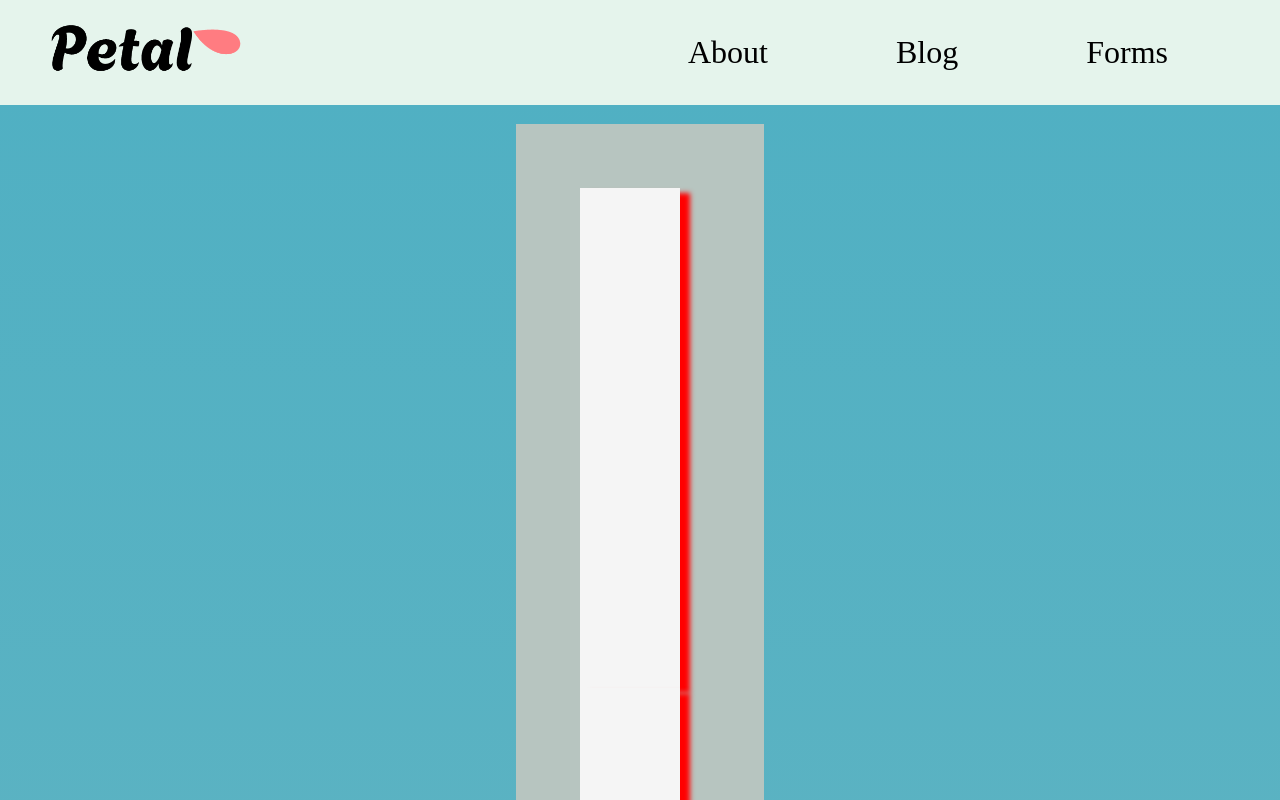
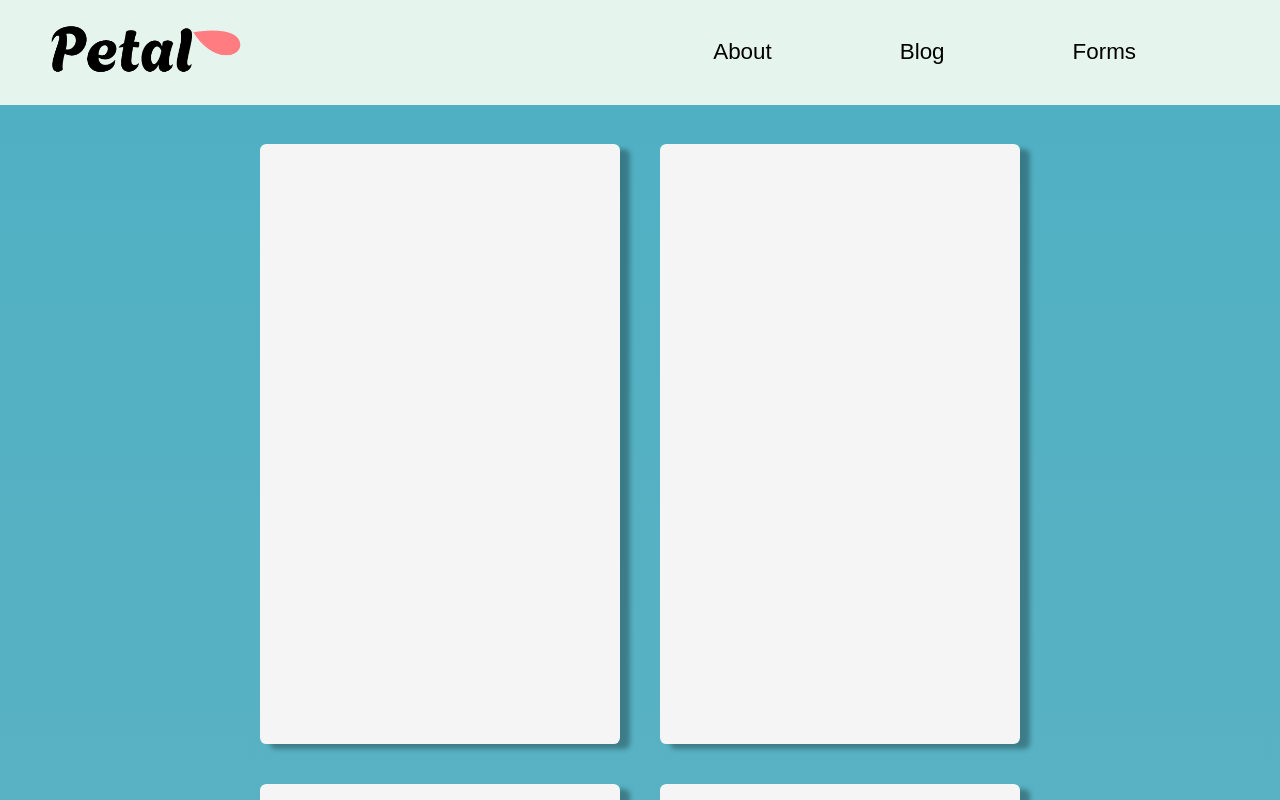
Before and after one commit to jacob-hill90/petal, a React (Vite) app: page / in a window 1280 px wide. Shown: the top 800 px of the page. Built offline with nearby package versions, Linux system fonts and the light colour scheme; a web font is replaced by a local one.

Commit message:
card fixes

```diff
--- a/src/components/firstContent/FirstContent.jsx
+++ b/src/components/firstContent/FirstContent.jsx
@@ -16,6 +16,18 @@ export const FirstContent = () => {
         <div className="card"></div>
         <div className="card"></div>
         <div className="card"></div>
+        <div className="card"></div>
+        <div className="card"></div>
+        <div className="card"></div>
+        <div className="card"></div>
+        <div className="card"></div>
+        <div className="card"></div>
+        <div className="card"></div>
+        <div className="card"></div>
+        <div className="card"></div>
+        <div className="card"></div>
+        <div className="card"></div>
+        <div className="card"></div>
       </div>
     </div>
   );
--- a/src/components/firstContent/style.css
+++ b/src/components/firstContent/style.css
@@ -12,22 +12,30 @@
   align-items: center;
 }
 
-.card-wrapper{
-  max-width: 90vw;
-  display:block;
-  padding: 4rem;
-  background-color: rgb(183, 197, 192);
+.card-wrapper {
+  max-width: 95vw;
+  display: flex;
+  flex-direction: row;
+  flex-wrap: wrap;
+  justify-content: center;
+  border-radius: 0.4rem;
 }
 
-.card{
-  width: 100px;
-  height: 500px;
-  margin: 0px 20px 0px 0px;
+.card {
+  width: 360px;
+  height: 600px;
+  margin: 20px 20px 20px 20px;
   background-color: whitesmoke;
-  box-shadow: 10px 5px 5px red;
+  box-shadow: 10px 5px 5px rgb(0 0 0 / 30%);
+  transition: 600ms;
+  border-radius: 0.4rem;
+  cursor: pointer;
 }
 
-
+.card:hover {
+  background-color: rgb(208, 208, 208);
+  box-shadow: 10px 5px 5px rgb(0 0 0 / 45%);
+}
 
 @media screen and (max-width: 450px) {
   .first-content-wrapper {
--- a/src/components/navBar/style.css
+++ b/src/components/navBar/style.css
@@ -6,20 +6,20 @@
   justify-content: space-between;
   align-items: center;
   background-color: #e5f4ec;
-  font-size: 2rem;
+  font-size: 1.4rem;
   padding: 0.4rem 1rem;
 }
 
 .nav-link-container {
-  margin-right: 4rem;
+  margin-right: 6rem;
   display: flex;
-  max-width: 800px;
 }
 
 .nav-link {
   padding: 0 4rem;
   text-decoration: none;
   color: black;
+  font-family: fantasy;
 }
 
 @media screen and (max-width: 450px) {
```
